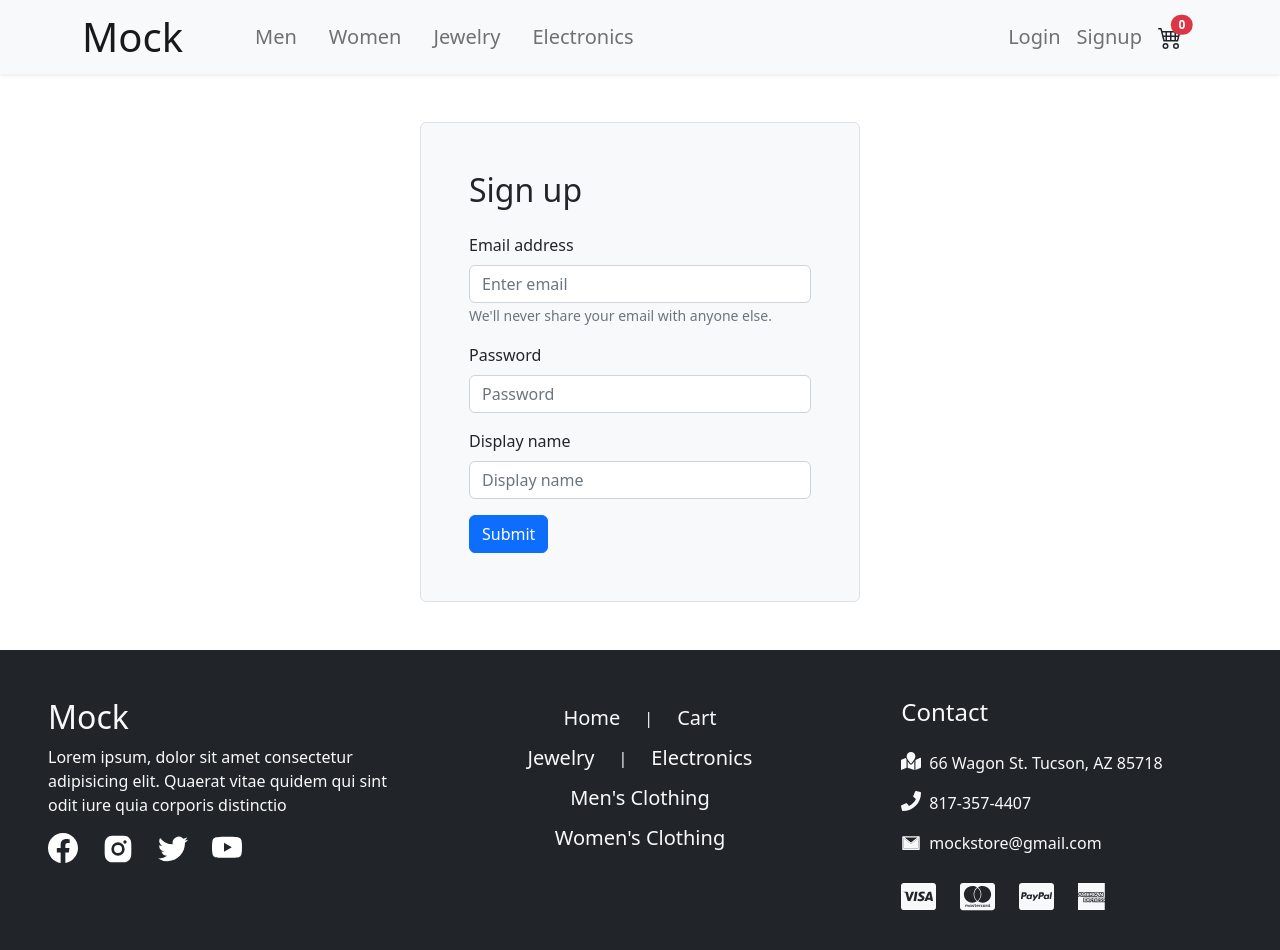
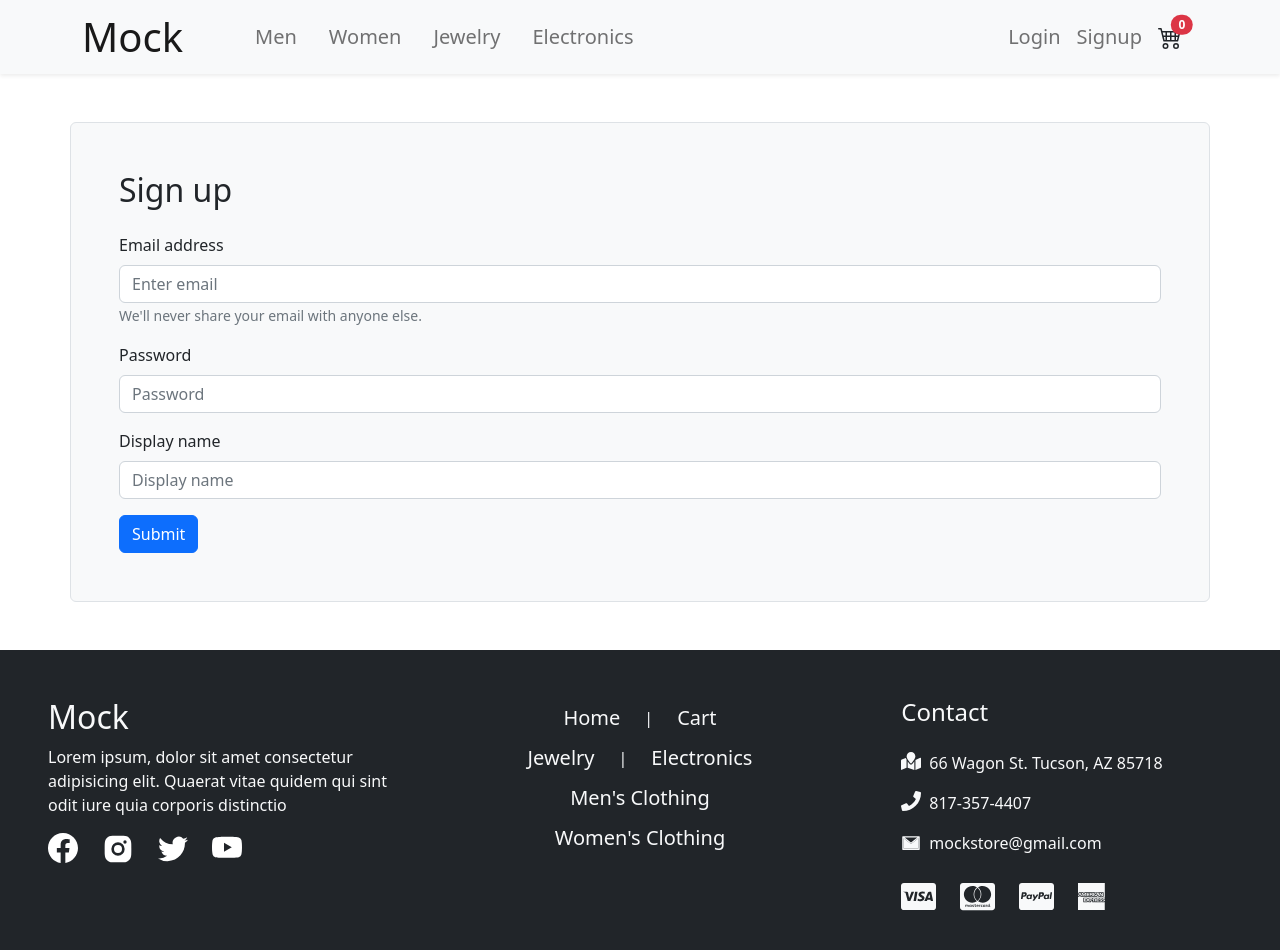
Before and after one commit to zhutaoping/e-commerce-site, a React (Create React App) app: page /signup in a window 1280 px wide. Shown: the top 950 px of the page. Built offline with nearby package versions, Linux system fonts and the light colour scheme; no server answers; the database is empty.

Commit message:
update some css

```diff
--- a/src/components/CartItem.tsx
+++ b/src/components/CartItem.tsx
@@ -17,7 +17,6 @@ const CartItem = ({ items }: Props) => {
 	const navigate = useNavigate();
 
 	const handleIncrease = (item: ProductTypes) => {
-		// console.log("cartItem, handleIncrease");
 		dispatch({
 			type: "INCREASE",
 			payload: { ...item, addedCount: 1 },
@@ -25,7 +24,6 @@ const CartItem = ({ items }: Props) => {
 	};
 
 	const handleDecrease = (item: ProductTypes) => {
-		// console.log("cartItem, handleDecrease");
 		if (item.count! === 1) {
 			handleDelete(item.id);
 		}
@@ -53,7 +51,7 @@ const CartItem = ({ items }: Props) => {
 				items.map((item) => (
 					<Container key={item.id}>
 						<Row className=" border-bottom mb-4">
-							<Col className="mb-4" xs={4}>
+							<Col className="d-flex align-items-center mb-4" xs={4}>
 								<img
 									role="button"
 									title="Details"
--- a/src/custom.scss
+++ /dev/null
@@ -1 +0,0 @@
-@import "~bootstrap/scss/bootstrap.scss";
--- a/src/index.scss
+++ b/src/index.scss
@@ -87,16 +87,16 @@ a {
 	}
 }
 
-.myPureWhite {
+.myBg {
 	background-color: #f8f9fa;
 }
 
 .title {
 	font-size: calc(1rem + 0.5vw);
-}
 
-@media (min-width: 1200px) {
-	.title {
-		font-size: 1.5rem;
+	@media (min-width: 1200px) {
+		.title {
+			font-size: 1.5rem;
+		}
 	}
 }
--- a/src/index.tsx
+++ b/src/index.tsx
@@ -1,8 +1,8 @@
 import React from "react";
 import ReactDOM from "react-dom/client";
-import "./custom.scss";
 import "./index.scss";
 import App from "./App";
+import "bootstrap/scss/bootstrap.scss";
 
 import { ProductContextProvider } from "./context/ProductContext";
 import { AuthContextProvider } from "./context/AuthContext";
--- a/src/pages/Login.tsx
+++ b/src/pages/Login.tsx
@@ -18,7 +18,7 @@ const Login = () => {
 
 	return (
 		<Container
-			className="myPureWhite rounded signup-wrapper my-sm-5 border p-5"
+			className="myBg rounded signup-wrapper my-sm-5 border p-5"
 			fluid="sm"
 		>
 			<Form onSubmit={handleSubmit}>
--- a/src/pages/Signup.tsx
+++ b/src/pages/Signup.tsx
@@ -21,7 +21,7 @@ const Signup = () => {
 
 	return (
 		<Container
-			className="myPureWhite rounded signup-wrapper my-sm-5 border p-5"
+			className="myBg rounded signup-wrapper my-sm-5 border p-5"
 			fluid="sm"
 		>
 			<Form onSubmit={handleSubmit}>
```
Also changed, not shown: src/App.tsx (+3 -9 lines), src/components/ScrollToTopOnMount.tsx (deleted, +0 -9 lines), src/helpers/ScrollToTop.tsx (renamed from src/components/ScrollToTop.tsx), 1 other file (tests, documents, lock files or other folders).
